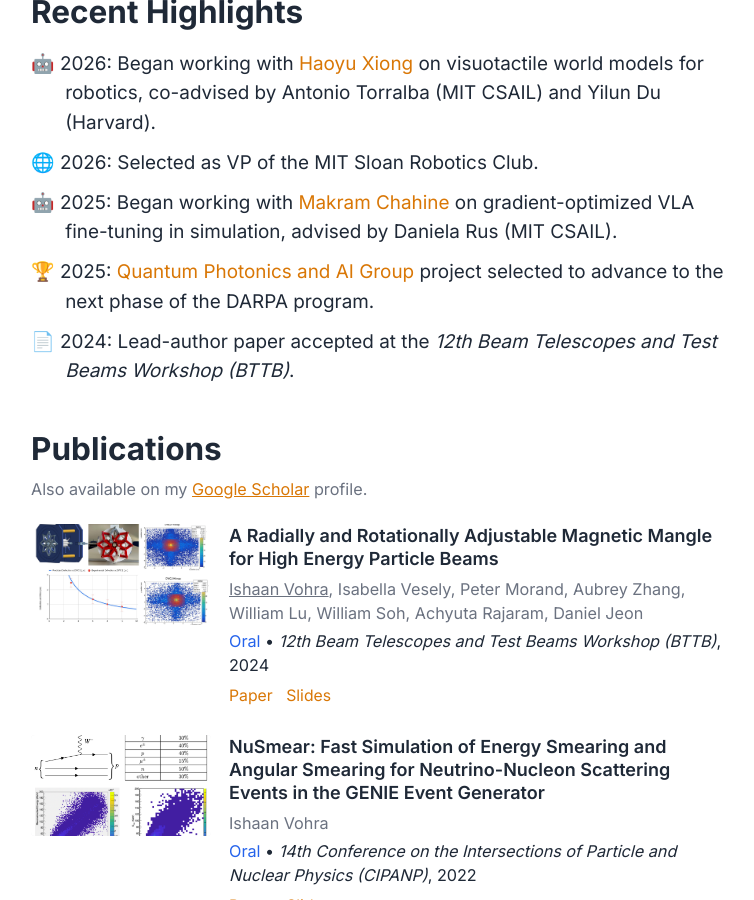
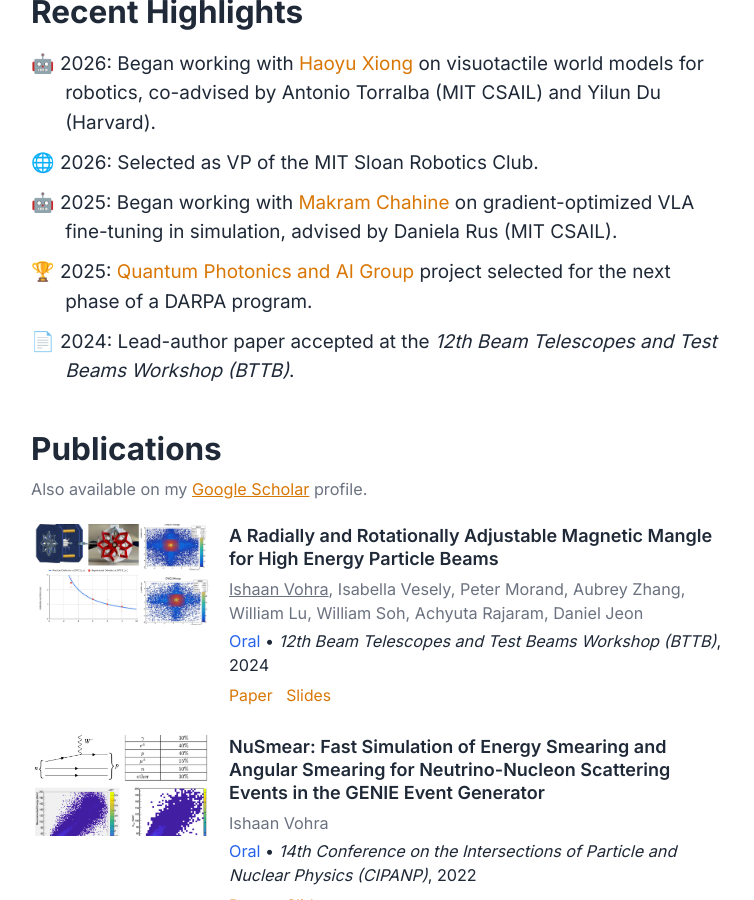
Before and after one commit to Ishaan-vohra/Ishaan-vohra.github.io, a Jekyll site: the page built from _pages/about.md, in a window 1280 px wide and 900 px high, scrolled down 711 px. Shown: the whole window, without its empty margins (261-1015 px from the left). Built offline with Jekyll 4.4.1, drawn with Linux system fonts in a browser that asks for light colours; a script that is not in the unit is left out.

Commit message:
Update home.html

```diff
--- a/_layouts/home.html
+++ b/_layouts/home.html
@@ -52,7 +52,7 @@
       <li>🤖 2026: Began working with <a href="https://haoyu-x.github.io/" target="_blank" rel="noopener">Haoyu Xiong</a> on visuotactile world models for robotics, co-advised by Antonio Torralba (MIT CSAIL) and Yilun Du (Harvard).</li>
       <li>🌐 2026: Selected as VP of the MIT Sloan Robotics Club.</li>
       <li>🤖 2025: Began working with <a href="https://makramchahine.github.io/" target="_blank" rel="noopener">Makram Chahine</a> on gradient-optimized VLA fine-tuning in simulation, advised by Daniela Rus (MIT CSAIL).</li>
-      <li>🏆 2025: <a href="https://qp.mit.edu/" target="_blank" rel="noopener">Quantum Photonics and AI Group</a> project selected to advance to the next phase of the DARPA program. </li>
+      <li>🏆 2025: <a href="https://qp.mit.edu/" target="_blank" rel="noopener">Quantum Photonics and AI Group</a> project selected for the next phase of a DARPA program. </li>
       <li>📄 2024: Lead-author paper accepted at the <em>12th Beam Telescopes and Test Beams Workshop (BTTB)</em>.</li>
     </ul>
   </section>
```
